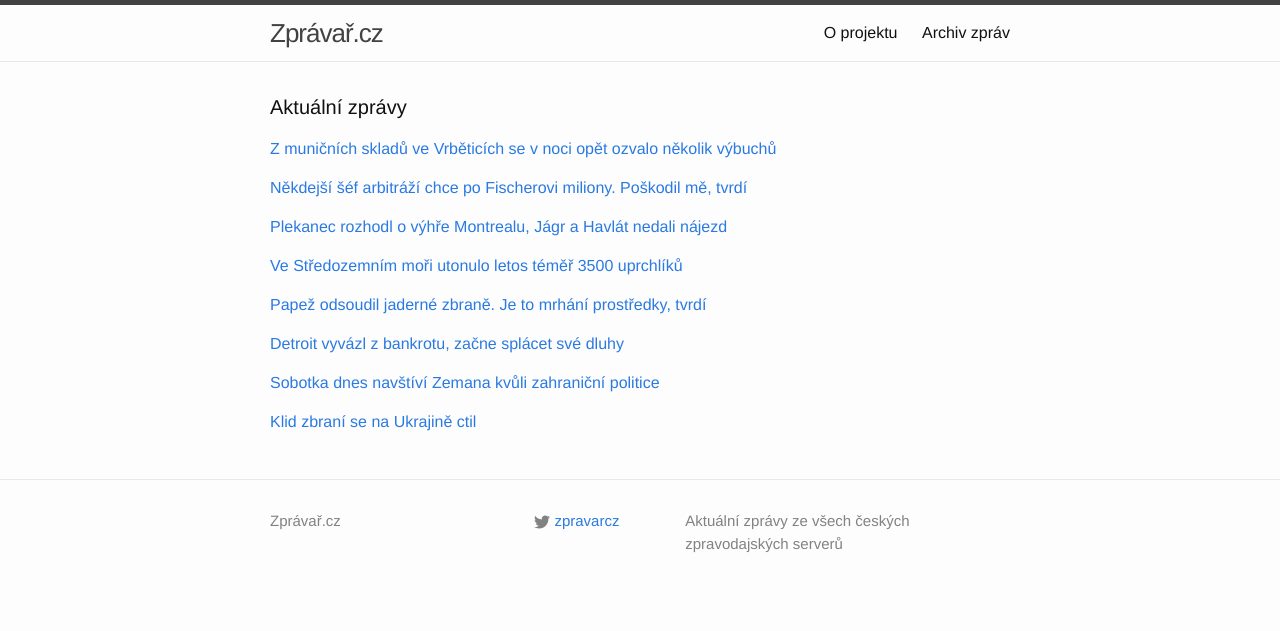
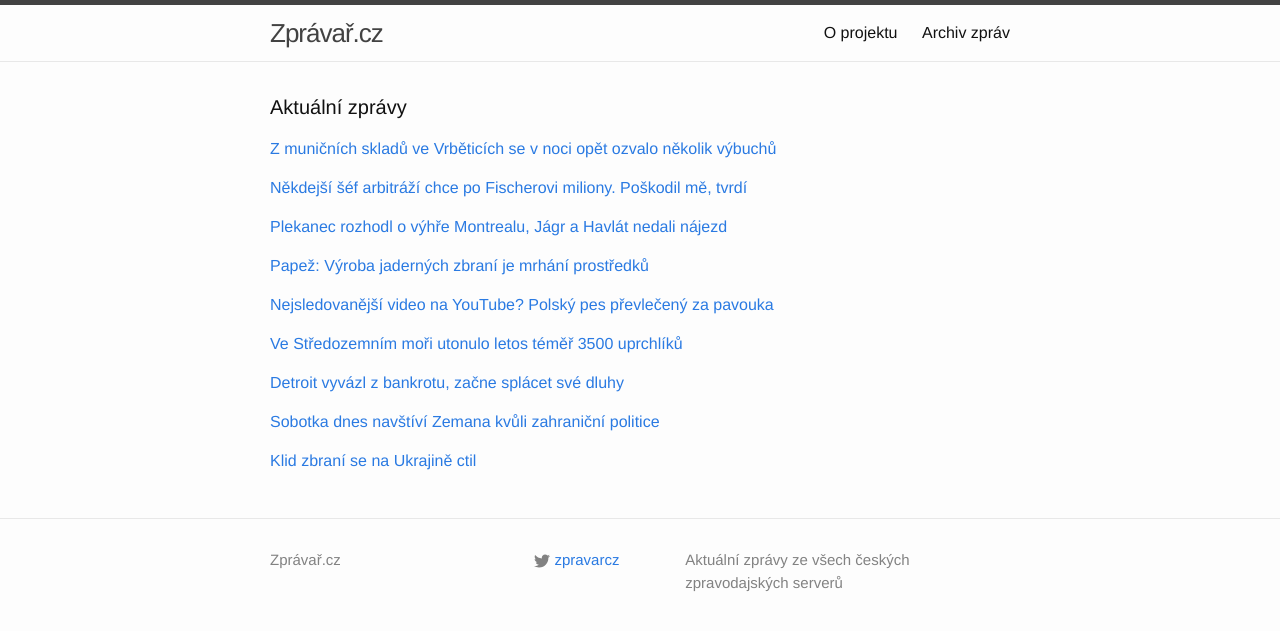
Before and after one commit to adliska/zpravar, a Jekyll site: the page built from index.html, in a window 1280 px wide. Shown: the top 631 px of the page. Built offline with Jekyll 4.4.1, drawn with Linux system fonts in a browser that asks for light colours.

Commit message:
zpravar news update

```diff
--- a/index.html
+++ b/index.html
@@ -41,39 +41,48 @@ layout: default
 <li><a href=http://www.sportovninoviny.cz/zpravy/plekanec-rozhodl-o-vyhre-montrealu-frolik-si-pripsal-dva-body/1157087>Plekanec rozhodl o výhře Montrealu, Frolík si připsal dva body - www.sportovninoviny.cz</a></li>
 <li><a href=http://sport.aktualne.cz/plekanec-vstrelil-vitezny-gol-jagr-s-havlatem-nedali-najezd/r~182ca662802e11e4b0c4002590604f2e/>Plekanec vstřelil vítězný gól, Jágr s Havlátem nedali nájezd - sport.aktualne.cz</a></li>
 </ul>
-</div><p><a href="javascript:;" onclick="toggle_visibility('zpravy3')">Ve Středozemním moři utonulo letos téměř 3500 uprchlíků</a></p>
+</div><p><a href="javascript:;" onclick="toggle_visibility('zpravy3')">Papež: Výroba jaderných zbraní je mrhání prostředků</a></p>
 <div id="zpravy3" style="display:none">
+<ul>
+<li><a href=http://www.tyden.cz/rubriky/zahranici/evropa/papez-vyroba-jadernych-zbrani-je-mrhani-prostredku_326784.html>Papež: Výroba jaderných zbraní je mrhání prostředků - www.tyden.cz</a></li>
+<li><a href=http://www.lidovky.cz/papez-odsoudil-vyrobu-jadernych-zbrani-jako-mrhani-prostredku-pvt-/zpravy-svet.aspx?c=A141210_072315_ln_zahranici_jzl>Papež odsoudil jaderné zbraně. Je to mrhání prostředky, tvrdí  - www.lidovky.cz</a></li>
+<li><a href=http://www.tyden.cz/rubriky/zahranici/papez-vyroba-jadernych-zbrani-je-mrhani-prostredku_326784.html>Papež: Výroba jaderných zbraní je mrhání prostředků - www.tyden.cz</a></li>
+<li><a href=http://www.novinky.cz/zahranicni/evropa/355909-papez-odsoudil-jaderne-zbrane.html>Papež odsoudil jaderné zbraně - www.novinky.cz</a></li>
+<li><a href=http://zpravy.aktualne.cz/zahranici/papez-vyroba-jadernych-zbrani-je-mrhani-prostredku/r~54a110ba802911e4aff10025900fea04/>Papež: Výroba jaderných zbraní je mrhání prostředků - zpravy.aktualne.cz</a></li>
+</ul>
+</div><p><a href="javascript:;" onclick="toggle_visibility('zpravy4')">Nejsledovanější video na YouTube? Polský pes převlečený za pavouka</a></p>
+<div id="zpravy4" style="display:none">
+<ul>
+<li><a href=http://strategie.e15.cz/zpravy/nejsledovanejsi-video-na-youtube-polsky-pes-prevleceny-za-pavouka-1144590>Nejsledovanější video na YouTube? Polský pes převlečený za pavouka - strategie.e15.cz</a></li>
+<li><a href=http://strategie.e15.cz/zpravy/pes-prevleceny-za-pavouka-desil-lidi-a-ovladl-youtube-1144590>Pes převlečený za pavouka děsil lidi a ovládl YouTube - strategie.e15.cz</a></li>
+<li><a href=http://www.tyden.cz/rubriky/media/internet/nejsledovanejsi-videa-roku-na-youtube-triumf-pavouciho-psa_326795.html>Nejsledovanější videa roku na YouTube. Triumf pavoučího psa - www.tyden.cz</a></li>
+<li><a href=http://www.lidovky.cz/server-youtube-vydal-seznam-nejsledovanejsich-videi-roku-pn4-/media.aspx?c=A141210_085005_ln-media_jzl>YouTube zveřejnil letošní žebříčky. Vévodil jim zmutovaný pes  - www.lidovky.cz</a></li>
+</ul>
+</div><p><a href="javascript:;" onclick="toggle_visibility('zpravy5')">Ve Středozemním moři utonulo letos téměř 3500 uprchlíků</a></p>
+<div id="zpravy5" style="display:none">
 <ul>
 <li><a href=http://zpravy.aktualne.cz/zahranici/ve-stredozemnim-mori-utonulo-letos-temer-3500-uprchliku/r~f7e4bef4803111e4b5c5002590604f2e/>Ve Středozemním moři utonulo letos téměř 3500 uprchlíků - zpravy.aktualne.cz</a></li>
 <li><a href=http://zpravy.idnes.cz/rekordni-pocet-mrtvych-uprchliku-dlh-/zahranicni.aspx?c=A141210_064944_zahranicni_wlk>Středozemní moře má smutný rekord. Zemřelo už téměř 3 500 uprchlíků - zpravy.idnes.cz</a></li>
 <li><a href=http://www.ceskenoviny.cz/zpravy/zpravy/ve-stredozemnim-mori-utonulo-letos-temer-3500-uprchliku/1157086>Ve Středozemním moři utonulo letos téměř 3500 uprchlíků - www.ceskenoviny.cz</a></li>
 <li><a href=http://www.novinky.cz/zahranicni/evropa/355910-ve-stredozemnim-mori-zahynulo-na-3500-uprchliku.html>Ve Středozemním moři zahynulo na 3500 uprchlíků - www.novinky.cz</a></li>
 </ul>
-</div><p><a href="javascript:;" onclick="toggle_visibility('zpravy4')">Papež odsoudil jaderné zbraně. Je to mrhání prostředky, tvrdí </a></p>
-<div id="zpravy4" style="display:none">
-<ul>
-<li><a href=http://www.lidovky.cz/papez-odsoudil-vyrobu-jadernych-zbrani-jako-mrhani-prostredku-pvt-/zpravy-svet.aspx?c=A141210_072315_ln_zahranici_jzl>Papež odsoudil jaderné zbraně. Je to mrhání prostředky, tvrdí  - www.lidovky.cz</a></li>
-<li><a href=http://www.tyden.cz/rubriky/zahranici/papez-vyroba-jadernych-zbrani-je-mrhani-prostredku_326784.html>Papež: Výroba jaderných zbraní je mrhání prostředků - www.tyden.cz</a></li>
-<li><a href=http://www.novinky.cz/zahranicni/evropa/355909-papez-odsoudil-jaderne-zbrane.html>Papež odsoudil jaderné zbraně - www.novinky.cz</a></li>
-<li><a href=http://zpravy.aktualne.cz/zahranici/papez-vyroba-jadernych-zbrani-je-mrhani-prostredku/r~54a110ba802911e4aff10025900fea04/>Papež: Výroba jaderných zbraní je mrhání prostředků - zpravy.aktualne.cz</a></li>
-</ul>
-</div><p><a href="javascript:;" onclick="toggle_visibility('zpravy5')">Detroit vyvázl z bankrotu, začne splácet své dluhy</a></p>
-<div id="zpravy5" style="display:none">
+</div><p><a href="javascript:;" onclick="toggle_visibility('zpravy6')">Detroit vyvázl z bankrotu, začne splácet své dluhy</a></p>
+<div id="zpravy6" style="display:none">
 <ul>
 <li><a href=http://zpravy.e15.cz/zahranicni/udalosti/detroit-vyvazl-z-bankrotu-zacne-splacet-sve-dluhy-1144575>Detroit vyvázl z bankrotu, začne splácet své dluhy - zpravy.e15.cz</a></li>
 <li><a href=http://www.novinky.cz/ekonomika/355911-detroit-je-venku-z-bankrotu-zacina-splacet-dluhy.html>Detroit je venku z bankrotu, začíná splácet dluhy  - www.novinky.cz</a></li>
 <li><a href=http://www.financninoviny.cz/zpravodajstvi/zpravy/detroit-vyvazl-z-bankrotu-zacne-splacet-sve-dluhy/1157064>Detroit vyvázl z bankrotu, začne splácet své dluhy - www.financninoviny.cz</a></li>
 <li><a href=http://zpravy.aktualne.cz/zahranici/detroit-vyvazl-z-bankrotu-zacne-splacet-sve-dluhy/r~41eb8e68802511e4b6d20025900fea04/>Detroit vyvázl z bankrotu, začne splácet své dluhy - zpravy.aktualne.cz</a></li>
 </ul>
-</div><p><a href="javascript:;" onclick="toggle_visibility('zpravy6')">Sobotka dnes navštíví Zemana kvůli zahraniční politice</a></p>
-<div id="zpravy6" style="display:none">
+</div><p><a href="javascript:;" onclick="toggle_visibility('zpravy7')">Sobotka dnes navštíví Zemana kvůli zahraniční politice</a></p>
+<div id="zpravy7" style="display:none">
 <ul>
 <li><a href=http://www.denik.cz/z_domova/sobotka-dnes-navstivi-zemana-kvuli-zahranicni-politice-20141210.html>Sobotka dnes navštíví Zemana kvůli zahraniční politice - www.denik.cz</a></li>
 <li><a href=http://zpravy.aktualne.cz/domaci/jak-mluvit-za-cesko-ve-svete-sobotka-ladi-noty-se-zemanem/r~c929afe07fad11e4b0c4002590604f2e/>Jak mluvit za Česko ve světě? Sobotka ladí noty se Zemanem - zpravy.aktualne.cz</a></li>
 <li><a href=http://www.rozhlas.cz/_zprava/sobotka-jde-na-hrad-se-zemanem-chce-sladit-nazory-na-zahranicni-politiku--1430621>Sobotka jde na Hrad, se Zemanem chce sladit názory na zahraniční politiku - www.rozhlas.cz</a></li>
 </ul>
-</div><p><a href="javascript:;" onclick="toggle_visibility('zpravy7')">Klid zbraní se na Ukrajině ctil </a></p>
-<div id="zpravy7" style="display:none">
+</div><p><a href="javascript:;" onclick="toggle_visibility('zpravy8')">Klid zbraní se na Ukrajině ctil </a></p>
+<div id="zpravy8" style="display:none">
 <ul>
 <li><a href=http://www.novinky.cz/zahranicni/evropa/355914-klid-zbrani-se-na-ukrajine-ctil.html>Klid zbraní se na Ukrajině ctil  - www.novinky.cz</a></li>
 <li><a href=http://www.tyden.cz/rubriky/zahranici/rusko-a-okoli/primeri-v-donbasu-pry-sedmnact-utoku-za-24-hodin_326792.html>Příměří v Donbasu: prý sedmnáct útoků za 24 hodin - www.tyden.cz</a></li>
```
